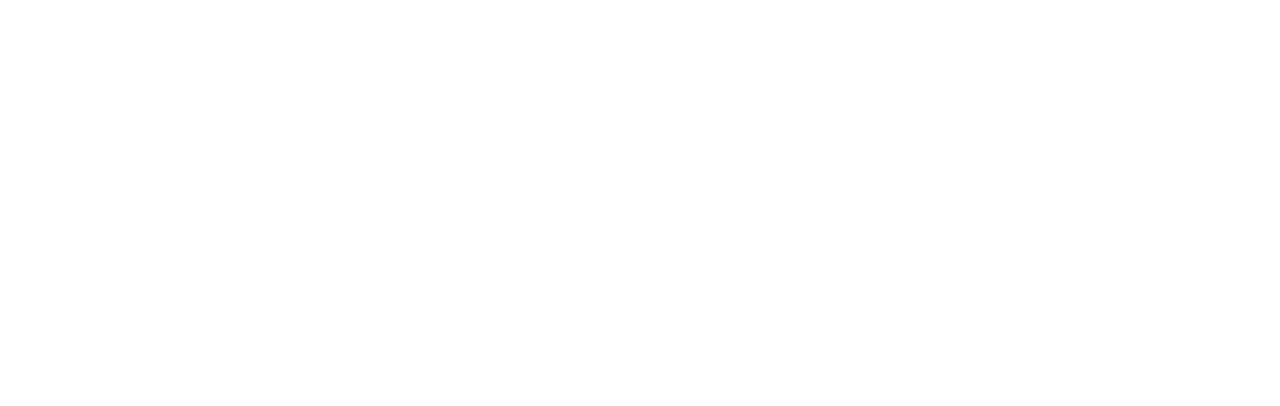
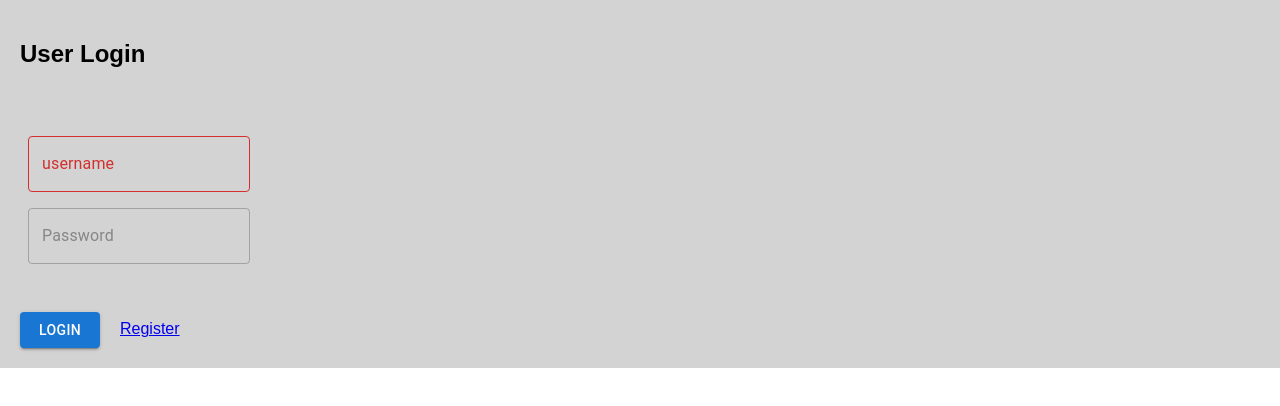
Before and after one commit to jamespeterjacob/realdeal, a React (Create React App) app: page /login in a window 1280 px wide. Before the commit this address had no page. Shown: the top 406 px of the page. Built offline with nearby package versions, Linux system fonts and the light colour scheme.

Commit message:
modified:   src/App.js

```diff
--- a/src/App.js
+++ b/src/App.js
@@ -22,8 +22,8 @@
     <BrowserRouter>
     <Appheader></Appheader>
     <Routes>
-      <Route path='/realdeal/#' element={<Home/>}></Route>
-      <Route path='/realdeal/#login' element={<Login/>}></Route>
+      <Route path='/' element={<Home/>}></Route>
+      <Route path='/login' element={<Login/>}></Route>
       {/* <Route path='/register' element={<Register/>}></Route> */}
       {/* <Route path='/component/company' element={<Company></Company>}></Route>
       <Route path='/component/users' element={<User></User>}></Route> */}
```
